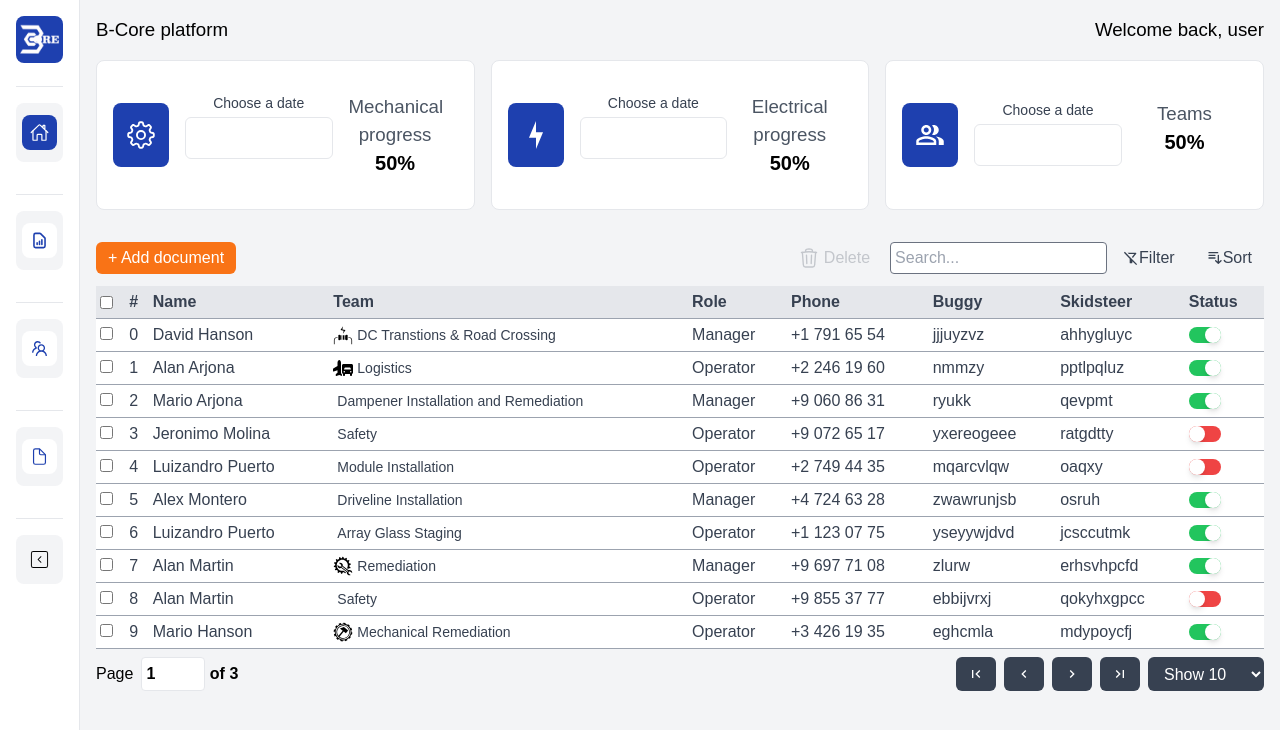
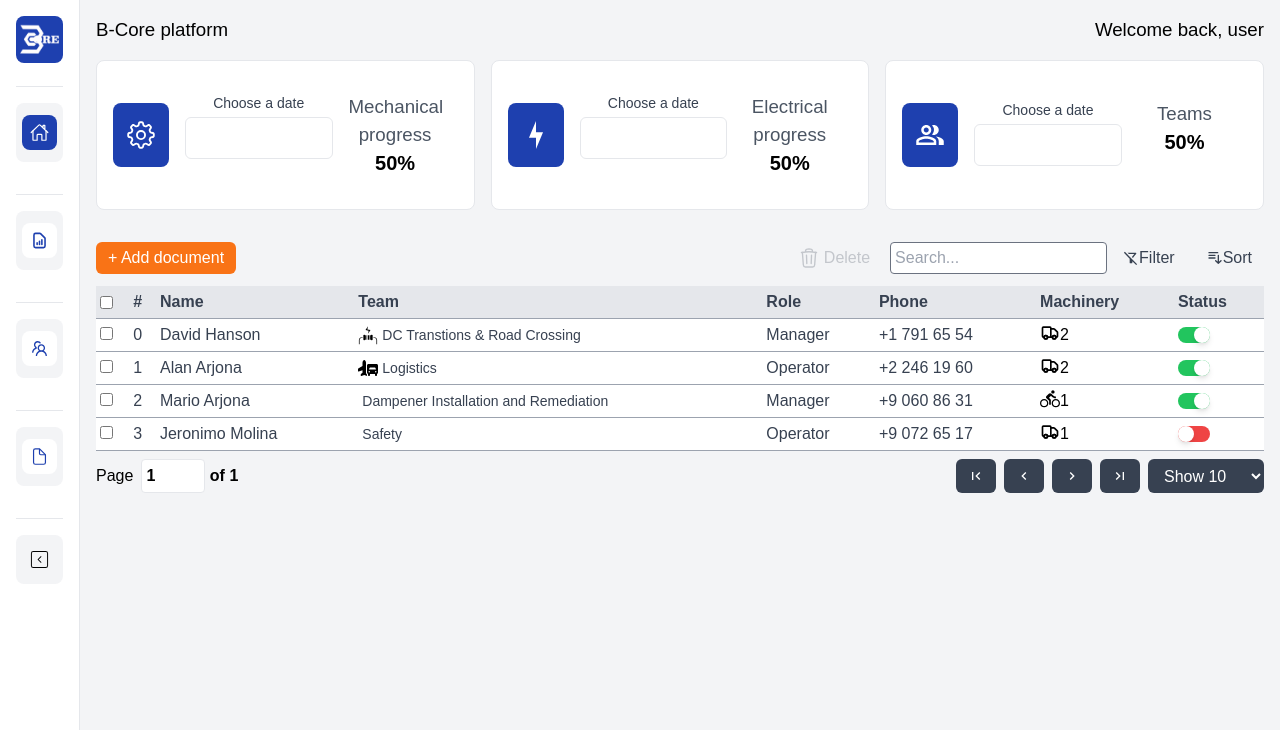
Before and after one commit to LMartin1998/BCorePlatform-Deploy, a Next.js app: page /teams in a window 1280 px wide. Shown: the top 730 px of the page. Built offline with nearby package versions, Linux system fonts and the light colour scheme.

Commit message:
working on the new design of teams table

```diff
--- a/src/app/(singlegrid)/teams/page.jsx
+++ b/src/app/(singlegrid)/teams/page.jsx
@@ -11,6 +11,8 @@ import {
   GiGearHammer,
   GiElectricalResistance,
 } from "react-icons/gi";
+import { HiOutlineTruck } from "react-icons/hi";
+import { MdOutlineDirectionsBike } from "react-icons/md";
 import { MdOutlineCleaningServices } from "react-icons/md";
 import { FaTools } from "react-icons/fa";
 import Table from "@/app/components/table/Table";
@@ -25,6 +27,11 @@ export default function Teams() {
     "DC Transtions & Road Crossing": <GiElectricalResistance size={20} />,
     Cleaning: <MdOutlineCleaningServices size={20} />,
     "Tool Room": <FaTools size={20} />,
+  };
+
+  const vehicleLabel = {
+    "0000": <HiOutlineTruck size={20}></HiOutlineTruck>,
+    1111: <MdOutlineDirectionsBike size={20}></MdOutlineDirectionsBike>,
   };
 
   const [data, setData] = useState(users);
@@ -117,20 +124,25 @@ export default function Teams() {
       ),
     },
     {
-      id: "buggy",
-      header: "Buggy",
-      accessorKey: "buggy",
-      cell: (row) => (
-        <p className="text-gray-700 font-medium text-base">{row.getValue()}</p>
-      ),
-    },
-    {
-      id: "skidsteer",
-      header: "Skidsteer",
-      accessorKey: "skidsteer",
-      cell: (row) => (
-        <p className="text-gray-700 font-medium text-base">{row.getValue()}</p>
-      ),
+      id: "machinery",
+      header: "Machinery",
+      accessorKey: "machinery",
+      cell: (row) => {
+        const length = row.getValue().length;
+        console.log(length);
+        const serial = row.getValue().filter((r) => !isNaN(r))[0];
+        const firstFourDigits = serial.substring(0, 4);
+        if (length <= 1) {
+          return vehicleLabel[firstFourDigits];
+        } else {
+          return (
+            <div className="flex">
+              {vehicleLabel[firstFourDigits]}
+              <p>{length - 1}</p>
+            </div>
+          );
+        }
+      },
     },
     {
       id: "status",
--- a/src/app/data/teamsdata.jsx
+++ b/src/app/data/teamsdata.jsx
@@ -6,8 +6,7 @@ const users = [
     team: "DC Transtions & Road Crossing",
     role: "Manager",
     phone: "+1 791 65 54",
-    buggy: "jjjuyzvz",
-    skidsteer: "ahhygluyc",
+    machinery: ["00001111", "Screwdriver", "Hammer"],
     status: true,
   },
   {
@@ -17,8 +16,7 @@ const users = [
     team: "Logistics",
     role: "Operator",
     phone: "+2 246 19 60",
-    buggy: "nmmzy",
-    skidsteer: "pptlpqluz",
+    machinery: ["00001111", "Screwdriver", "Hammer"],
     status: true,
   },
   {
@@ -28,8 +26,7 @@ const users = [
     team: "Dampener Installation and Remediation",
     role: "Manager",
     phone: "+9 060 86 31",
-    buggy: "ryukk",
-    skidsteer: "qevpmt",
+    machinery: ["11111111", "Hammer"],
     status: true,
   },
   {
@@ -39,297 +36,9 @@ const users = [
     team: "Safety",
     role: "Operator",
     phone: "+9 072 65 17",
-    buggy: "yxereogeee",
-    skidsteer: "ratgdtty",
+    machinery: ["00001111", "Screwdriver"],
     status: false,
   },
-  {
-    id: 4,
-    firstName: "Luizandro",
-    lastName: "Puerto",
-    team: "Module Installation",
-    role: "Operator",
-    phone: "+2 749 44 35",
-    buggy: "mqarcvlqw",
-    skidsteer: "oaqxy",
-    status: false,
-  },
-  {
-    id: 5,
-    firstName: "Alex",
-    lastName: "Montero",
-    team: "Driveline Installation",
-    role: "Manager",
-    phone: "+4 724 63 28",
-    buggy: "zwawrunjsb",
-    skidsteer: "osruh",
-    status: true,
-  },
-  {
-    id: 6,
-    firstName: "Luizandro",
-    lastName: "Puerto",
-    team: "Array Glass Staging",
-    role: "Operator",
-    phone: "+1 123 07 75",
-    buggy: "yseyywjdvd",
-    skidsteer: "jcsccutmk",
-    status: true,
-  },
-  {
-    id: 7,
-    firstName: "Alan",
-    lastName: "Martin",
-    team: "Remediation",
-    role: "Manager",
-    phone: "+9 697 71 08",
-    buggy: "zlurw",
-    skidsteer: "erhsvhpcfd",
-    status: true,
-  },
-  {
-    id: 8,
-    firstName: "Alan",
-    lastName: "Martin",
-    team: "Safety",
-    role: "Operator",
-    phone: "+9 855 37 77",
-    buggy: "ebbijvrxj",
-    skidsteer: "qokyhxgpcc",
-    status: false,
-  },
-  {
-    id: 9,
-    firstName: "Mario",
-    lastName: "Hanson",
-    team: "Mechanical Remediation",
-    role: "Operator",
-    phone: "+3 426 19 35",
-    buggy: "eghcmla",
-    skidsteer: "mdypoycfj",
-    status: true,
-  },
-  {
-    id: 10,
-    firstName: "Jeronimo",
-    lastName: "Puerto",
-    team: "Module Installation",
-    role: "Operator",
-    phone: "+2 789 60 75",
-    buggy: "pwsycjiehf",
-    skidsteer: "rrpopz",
-    status: true,
-  },
-  {
-    id: 11,
-    firstName: "Jeronimo",
-    lastName: "Molina",
-    team: "Dampener Installation and Remediation",
-    role: "Manager",
-    phone: "+6 227 42 12",
-    buggy: "cvvvun",
-    skidsteer: "nuegmzfv",
-    status: true,
-  },
-  {
-    id: 12,
-    firstName: "Alan",
-    lastName: "Puerto",
-    team: "Wire Management",
-    role: "Operator",
-    phone: "+0 078 18 86",
-    buggy: "vvqpxxz",
-    skidsteer: "bxfwmkmcui",
-    status: false,
-  },
-  {
-    id: 13,
-    firstName: "Alan",
-    lastName: "Puerto",
-    team: "Installing Drive Line Motors",
-    role: "Manager",
-    phone: "+0 991 71 51",
-    buggy: "rwnkgrde",
-    skidsteer: "mxfsil",
-    status: true,
-  },
-  {
-    id: 14,
-    firstName: "Luizandro",
-    lastName: "Arevalo",
-    team: "Cleaning",
-    role: "Operator",
-    phone: "+5 816 44 31",
-    buggy: "sfhqgmmpbj",
-    skidsteer: "mkprhjw",
-    status: false,
-  },
-  {
-    id: 15,
-    firstName: "Luizandro",
-    lastName: "Puerto",
-    team: "Dampener Installation and Remediation",
-    role: "Manager",
-    phone: "+1 411 86 69",
-    buggy: "vkuwoa",
-    skidsteer: "vydqxfnq",
-    status: true,
-  },
-  {
-    id: 16,
-    firstName: "David",
-    lastName: "Puerto",
-    team: "Remediation",
-    role: "Manager",
-    phone: "+9 285 05 52",
-    buggy: "spgbar",
-    skidsteer: "fznrxnmk",
-    status: true,
-  },
-  {
-    id: 17,
-    firstName: "Mario",
-    lastName: "Martin",
-    team: "Harness Instalation",
-    role: "Operator",
-    phone: "+6 921 13 32",
-    buggy: "nllfrhoxnv",
-    skidsteer: "nfvxlt",
-    status: false,
-  },
-  {
-    id: 18,
-    firstName: "Alex",
-    lastName: "Arevalo",
-    team: "Remediation",
-    role: "Operator",
-    phone: "+7 157 14 67",
-    buggy: "neparixv",
-    skidsteer: "ltdwlbblmz",
-    status: false,
-  },
-  {
-    id: 19,
-    firstName: "Andre",
-    lastName: "Molina",
-    team: "Array Glass Staging",
-    role: "Manager",
-    phone: "+4 784 17 31",
-    buggy: "jmiakp",
-    skidsteer: "spskngkq",
-    status: true,
-  },
-  {
-    id: 20,
-    firstName: "David",
-    lastName: "Hanson",
-    team: "Cleaning",
-    role: "Operator",
-    phone: "+9 905 72 79",
-    buggy: "kraukvm",
-    skidsteer: "kkwmgw",
-    status: false,
-  },
-  {
-    id: 21,
-    firstName: "Alex",
-    lastName: "Martin",
-    team: "Tool Room",
-    role: "Operator",
-    phone: "+6 972 79 60",
-    buggy: "qjnmpi",
-    skidsteer: "mzpgsfbmh",
-    status: true,
-  },
-  {
-    id: 22,
-    firstName: "Luizandro",
-    lastName: "Puerto",
-    team: "Dampener Installation and Remediation",
-    role: "Manager",
-    phone: "+5 669 23 28",
-    buggy: "hzxjog",
-    skidsteer: "alzznmwxcs",
-    status: true,
-  },
-  {
-    id: 23,
-    firstName: "David",
-    lastName: "Arevalo",
-    team: "Module Installation",
-    role: "Manager",
-    phone: "+5 882 47 10",
-    buggy: "gmtruivnh",
-    skidsteer: "bvsnfgg",
-    status: true,
-  },
-  {
-    id: 24,
-    firstName: "Andre",
-    lastName: "Puerto",
-    team: "Mechanical Remediation",
-    role: "Operator",
-    phone: "+6 476 53 13",
-    buggy: "iqrwstufmd",
-    skidsteer: "zcggnx",
-    status: false,
-  },
-  {
-    id: 25,
-    firstName: "Jeronimo",
-    lastName: "Arjona",
-    team: "Array Glass Staging",
-    role: "Operator",
-    phone: "+9 433 93 66",
-    buggy: "kprqtebl",
-    skidsteer: "rqsqg",
-    status: false,
-  },
-  {
-    id: 26,
-    firstName: "Andre",
-    lastName: "Molina",
-    team: "Safety",
-    role: "Manager",
-    phone: "+7 113 80 80",
-    buggy: "foxtrnpczs",
-    skidsteer: "vbfsbrnh",
-    status: true,
-  },
-  {
-    id: 27,
-    firstName: "David",
-    lastName: "Arevalo",
-    team: "Mechanical Remediation",
-    role: "Operator",
-    phone: "+3 387 32 44",
-    buggy: "lrrodwtwyx",
-    skidsteer: "onyugeojk",
-    status: true,
-  },
-  {
-    id: 28,
-    firstName: "Mario",
-    lastName: "Arevalo",
-    team: "DC Transtions & Road Crossing",
-    role: "Manager",
-    phone: "+4 358 60 84",
-    buggy: "hcietjae",
-    skidsteer: "kwzkevqg",
-    status: true,
-  },
-  {
-    id: 29,
-    firstName: "Luizandro",
-    lastName: "Molina",
-    team: "Installing Drive Line Motors",
-    role: "Manager",
-    phone: "+5 532 30 19",
-    buggy: "tnswfxamo",
-    skidsteer: "xknxnrvpg",
-    status: true,
-  },
-
 ];
 
 export default users;
```
